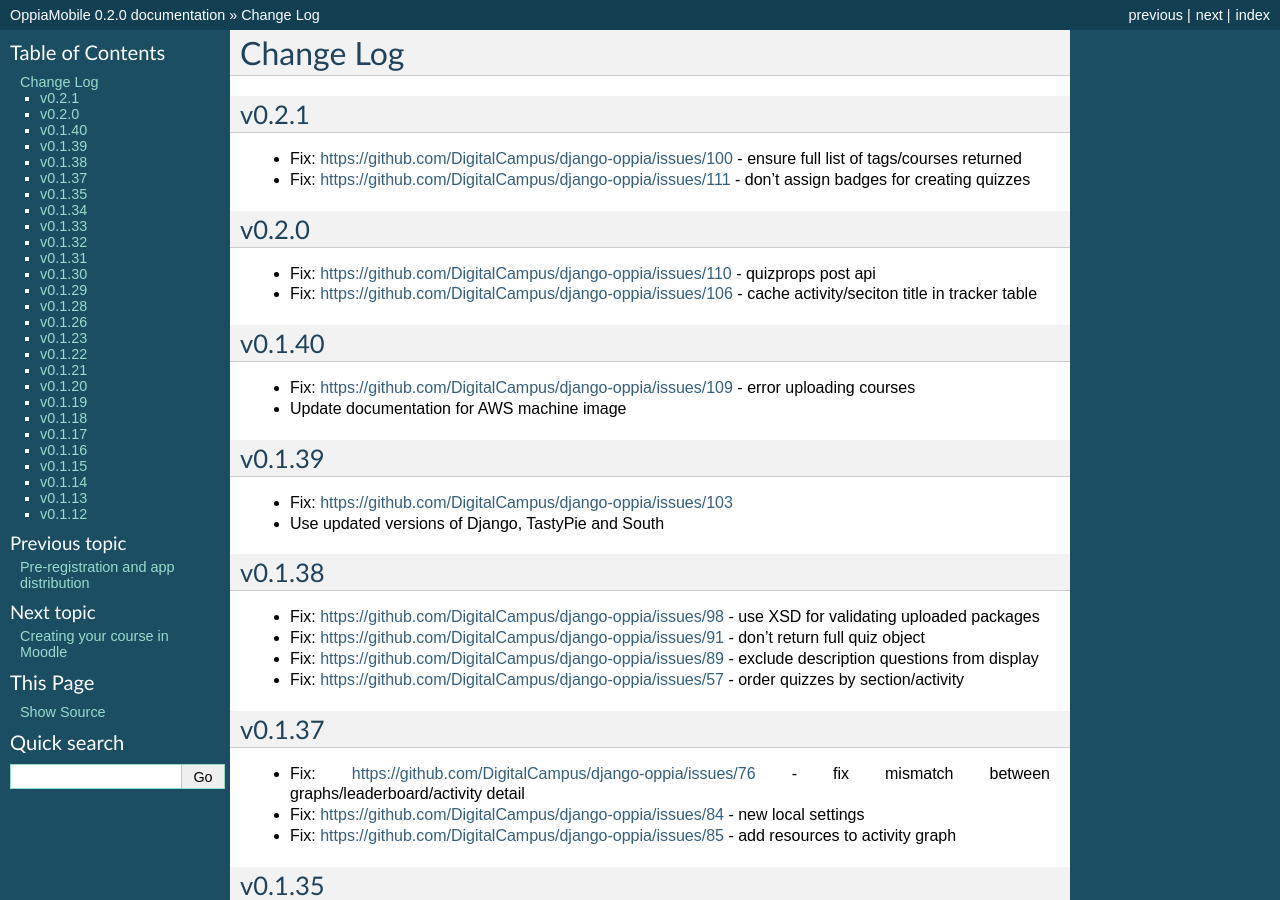
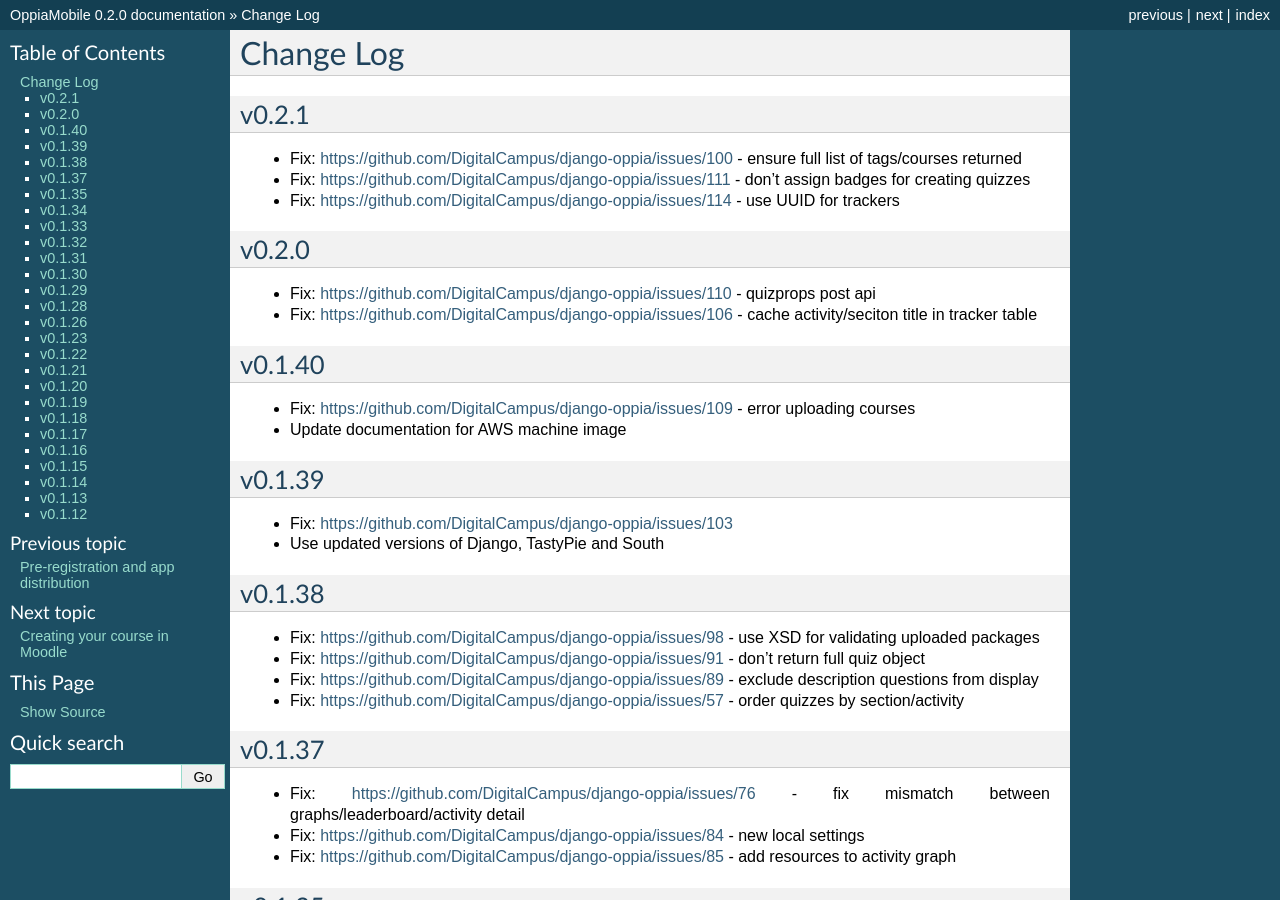
Before and after one commit to DigitalCampus/django-oppia, a Sphinx documentation site: the page built from docs/changelog.rst, in a window 1280 px wide and 900 px high. Built offline with Sphinx 7.4.7, drawn with Linux system fonts in a browser that asks for light colours; the version number is read from the project's files by our own code.

Commit message:
CLOSED - task 114: Add UUID to tracker to make it easier to remove any duplicates https://github.com/DigitalCampus/django-oppia/issues/issue/114

```diff
--- a/docs/changelog.rst
+++ b/docs/changelog.rst
@@ -5,6 +5,7 @@
 -------
 * Fix: https://github.com/DigitalCampus/django-oppia/issues/100 - ensure full list of tags/courses returned
 * Fix: https://github.com/DigitalCampus/django-oppia/issues/111 - don't assign badges for creating quizzes
+* Fix: https://github.com/DigitalCampus/django-oppia/issues/114 - use UUID for trackers
 
 v0.2.0
 -------
```
